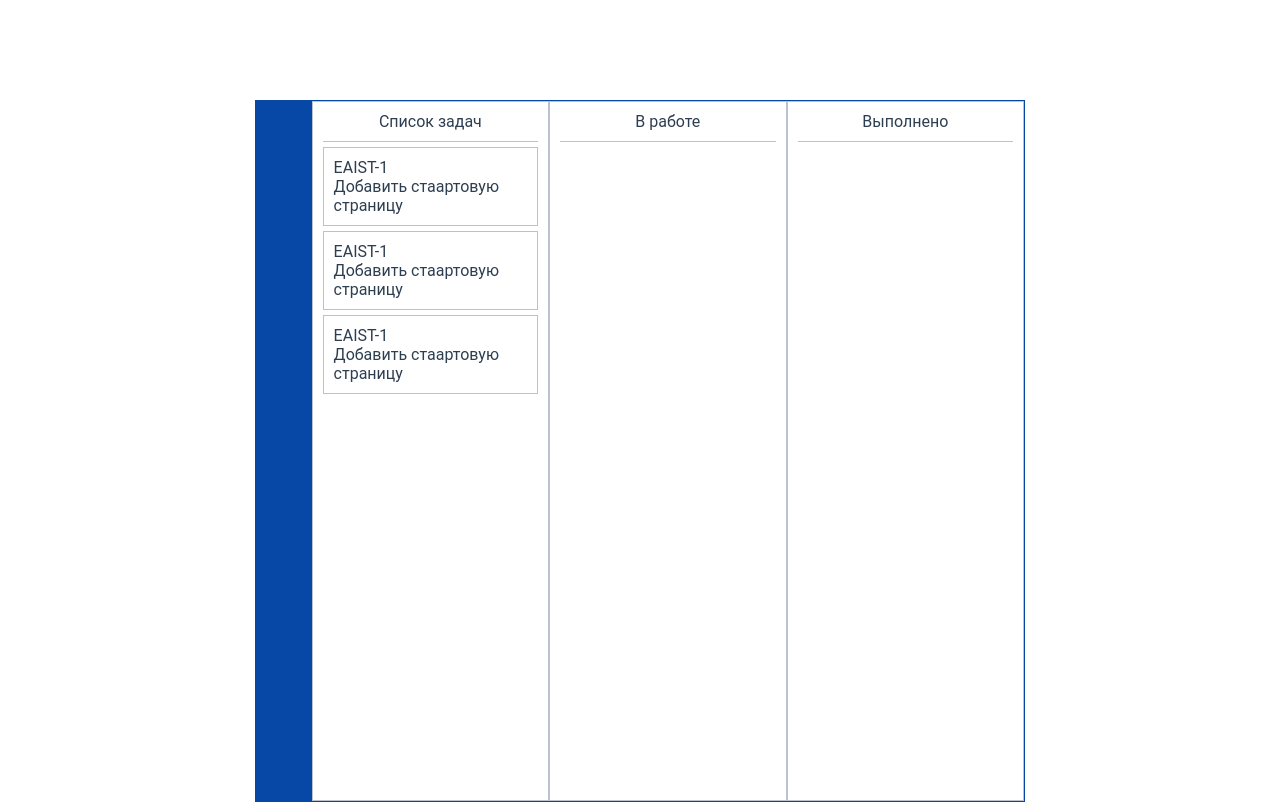
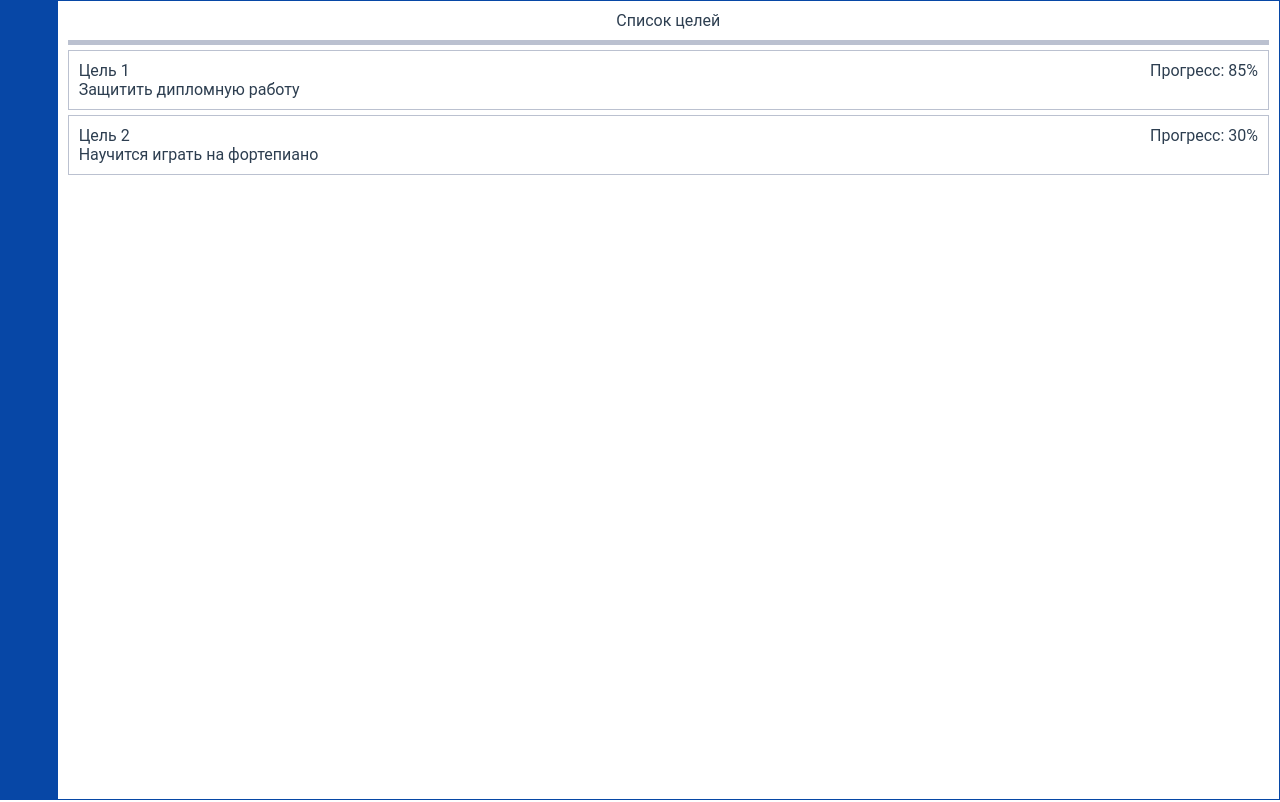
Before and after one commit to ggpo1/pda-frontend, a Vue app: page /#/ in a window 1280 px wide. Built offline with nearby package versions, Linux system fonts and the light colour scheme.

Commit message:
mac migrate

```diff
--- a/src/App.vue
+++ b/src/App.vue
@@ -16,13 +16,19 @@
   margin: 0;
   padding: 0;
 }
+
+html, body {
+    min-height: 100% !important;
+    height: 100%;
+}
+
 #app {
   display: flex;
   font-family: "Avenir", Helvetica, Arial, sans-serif;
   -webkit-font-smoothing: antialiased;
   -moz-osx-font-smoothing: grayscale;
-  height: 100%;
-  width: 60%;
+  /* height: 100%; */
+  width: 100%;
   font-family: "Roboto", Helvetica, Arial, sans-serif;
   font-weight: 400;
   text-align: center;
@@ -37,7 +43,7 @@
 .center-horizontal {
   display: flex;
   justify-content: center;
-  height: 700px;
-  margin-top: 100px;
+  height: 100%;
+  /* margin-top: 100px; */
 }
 </style>
--- a/src/components/page-components/Board/Board.ts
+++ b/src/components/page-components/Board/Board.ts
@@ -4,5 +4,6 @@ import { Component, Prop, Vue } from 'vue-property-decorator';
 export default class Board extends Vue {
     @Prop({ default: '' }) public title!: string;
     @Prop() public tasksList!: any[];
+    @Prop() public boardType!: string;
 
 }
--- a/src/components/page-components/Board/Board.vue
+++ b/src/components/page-components/Board/Board.vue
@@ -1,5 +1,19 @@
 <template>
-    <div class="board-wrapper">
+    <div class="board-wrapper" v-if="boardType === 'goals'">
+        <div class="board-title">
+            {{ title }}
+        </div>
+        <div class="board-body">
+            <div class="task-wrapper" v-for="(task, i) in tasksList" :key="'task_'+i">
+
+                {{ task.title }}<br>
+                {{ task.description }}
+                <div>Прогресс: {{ task.progress }}%</div>
+            </div>
+            <!-- <div>123</div> -->
+        </div>
+    </div>
+    <div class="board-wrapper" v-else-if="boardType === 'tasks'">
         <div class="board-title">
             {{ title }}
         </div>
@@ -7,7 +21,9 @@
             <div class="task-wrapper" v-for="(task, i) in tasksList" :key="'task_'+i">
                 {{ task.title }}<br>
                 {{ task.description }}
+                <div>Приоритет: {{ task.priority }}</div>
             </div>
+            <!-- <div>123</div> -->
         </div>
     </div>
 </template>
@@ -19,7 +35,7 @@
     display: flex;
     flex-direction: column;
     padding: 10px;
-    border: 1px solid #bbc1d0;
+    /* border: 0px solid #bbc1d0; */
     width: 100%;
     /* background: green; */
 
@@ -29,9 +45,15 @@
     padding: 10px;
     text-align: left;
     border: 1px solid #bbc1d0;
+    display: flex;
+    justify-content: space-between;
 }
 .board-title {
     padding-bottom: 10px;
-    border-bottom: 1px solid #bbc1d0;
+    border-bottom: 5px solid #bbc1d0;
+}
+
+.board-components {
+    display: flex;
 }
 </style>
--- a/src/components/page-components/Sidebar/Sidebar.vue
+++ b/src/components/page-components/Sidebar/Sidebar.vue
@@ -28,7 +28,7 @@
 
 <style scoped>
 .sidebar-wrapper {
-    width: 5%;
+    width: 3%;
     padding: 10px;
     background: #0747A6;
 }
--- a/src/router.ts
+++ b/src/router.ts
@@ -1,6 +1,7 @@
 import Vue from 'vue';
 import Router from 'vue-router';
 import Boards from './views/Boards/Boards.vue';
+import Tasks from './views/Tasks/Tasks';
 
 Vue.use(Router);
 
@@ -10,5 +11,9 @@ export default new Router({
       path: '/',
       component: Boards,
     },
+    {
+      path: '/tasks',
+      component: Tasks,
+    }
   ],
 });
--- a/src/views/Boards/Boards.ts
+++ b/src/views/Boards/Boards.ts
@@ -6,13 +6,12 @@ import router from '@/router';
 @Component({ components: { Board } })
 export default class Boards extends Vue {
     private todoTasks: any[] = [{
-        title: 'EAIST-1',
-        description: 'Добавить стаартовую страницу',
+        title: 'Цель 1',
+        description: 'Защитить дипломную работу',
+        progress: 85,
     }, {
-        title: 'EAIST-1',
-        description: 'Добавить стаартовую страницу',
-    }, {
-        title: 'EAIST-1',
-        description: 'Добавить стаартовую страницу',
+        title: 'Цель 2',
+        description: 'Научится играть на фортепиано',
+        progress: 30,
     }];
 }
--- a/src/views/Boards/Boards.vue
+++ b/src/views/Boards/Boards.vue
@@ -1,8 +1,6 @@
 <template>
   <div class="boards-wrapper">
-    <Board title="Список задач" :tasksList="todoTasks" />
-    <Board title="В работе" />
-    <Board title="Выполнено" />
+    <Board title="Список целей" boardType="goals" :tasksList="todoTasks" />
   </div>
 </template>
 
--- a/src/views/Tasks/Tasks.ts
+++ b/src/views/Tasks/Tasks.ts
@@ -1,8 +1,18 @@
 import { Component, Prop, Vue, Watch } from 'vue-property-decorator';
 import router from '@/router';
 
+import Board from '@/components/page-components/Board'
 
-@Component({ components: {} })
+
+@Component({ components: { Board } })
 export default class Tasks extends Vue {
-
+    private todoTasks: any[] = [{
+        title: 'Задача 1',
+        description: 'Написать пояснительную записку',
+        priority: 'Высокий',
+    }, {
+        title: 'Задача 2',
+        description: 'Сделать презентацию',
+        priority: 'Низкий',
+    }];
 }
```
Also changed, not shown: src/views/Tasks/Tasks.vue (+11 -2 lines), src/api/Login.ts (added), 1 other file (tests, documents, lock files or other folders).
